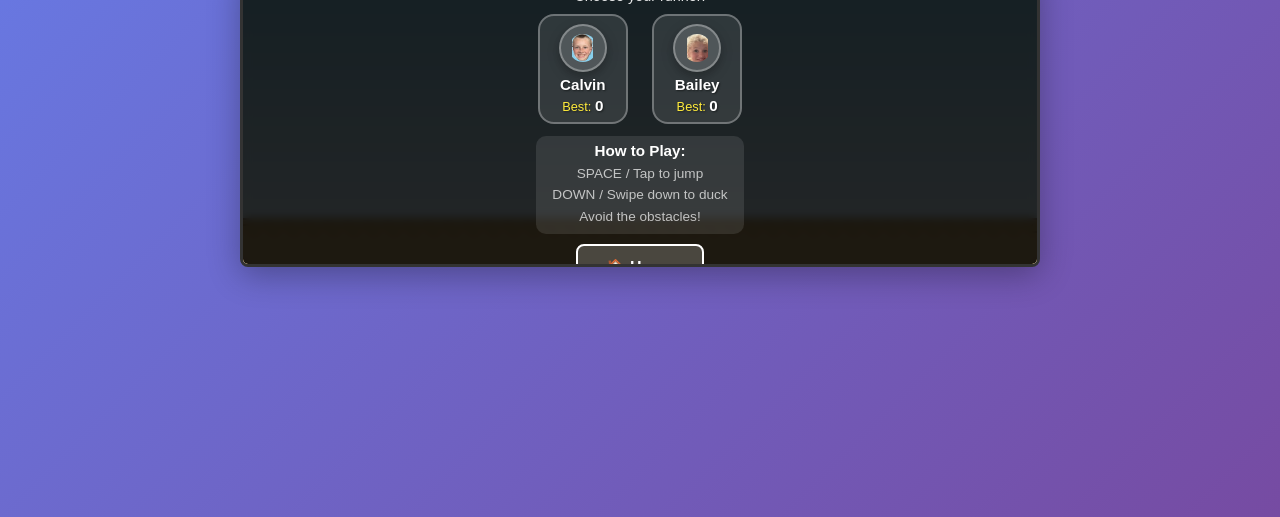
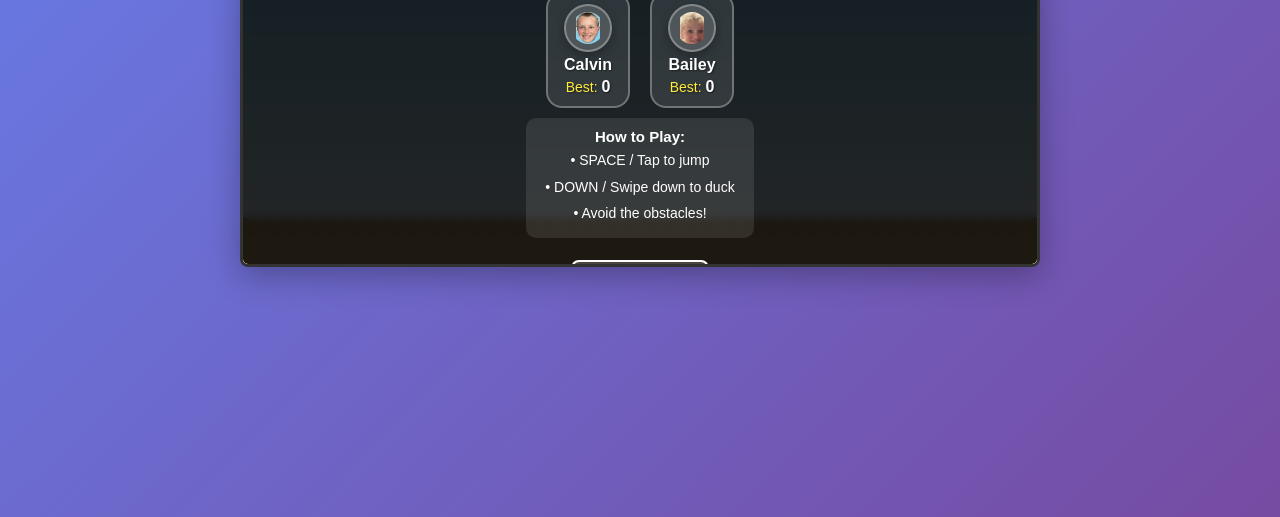
Before and after one commit to DanMeiser/DanMeiser.github.io, a website: page CactoCrash/index.html in a window 1280 px wide. Shown: the part 283-800 px from the top of the page. Drawn offline with Linux system fonts and the light colour scheme; no server answers.

Commit message:
Unify CactoCrash menu: use shared CSS classes from style.css, matching Flappy Family look

```diff
--- a/CactoCrash/index.html
+++ b/CactoCrash/index.html
@@ -4,52 +4,59 @@
     <meta charset="UTF-8">
     <meta name="viewport" content="width=device-width, initial-scale=1.0">
     <title>CactoCrash</title>
-    <link rel="stylesheet" href="style.css?v=3">
+    <link rel="stylesheet" href="../css/style.css">
+    <link rel="stylesheet" href="style.css?v=4">
 </head>
 <body>
     <div id="gameWrapper">
         <!-- Menu Screen -->
-        <div id="menu" class="overlay">
-            <h1>� CactoCrash</h1>
+        <div id="menu" class="screen">
+            <div class="menu-content">
+                <h1>&#127797; CactoCrash</h1>
                 <p>Choose your runner!</p>
-            <div class="char-select">
-                <button class="char-btn" data-character="calvin">
+                <div class="menu-characters">
+                    <button class="menu-character-btn" data-character="calvin">
                         <img src="../assets/calvin_preview.png" alt="Calvin">
                         <span>Calvin</span>
-                    <span class="best-label">Best: <span id="calvinBest">0</span></span>
+                        <span class="high-score-label">Best: <span id="calvinBest">0</span></span>
                     </button>
-                <button class="char-btn" data-character="bailey">
+                    <button class="menu-character-btn" data-character="bailey">
                         <img src="../assets/bailey_preview.png" alt="Bailey">
                         <span>Bailey</span>
-                    <span class="best-label">Best: <span id="baileyBest">0</span></span>
+                        <span class="high-score-label">Best: <span id="baileyBest">0</span></span>
                     </button>
                 </div>
-            <div class="instructions">
+                <div class="menu-info">
                     <strong>How to Play:</strong>
-                <p>SPACE / Tap to jump</p>
-                <p>DOWN / Swipe down to duck</p>
-                <p>Avoid the obstacles!</p>
+                    <p>&#8226; SPACE / Tap to jump</p>
+                    <p>&#8226; DOWN / Swipe down to duck</p>
+                    <p>&#8226; Avoid the obstacles!</p>
                 </div>
-            <a href="https://danmeiser.github.io/" class="btn btn-secondary" style="display:inline-block;margin-top:10px;text-decoration:none;color:white;">🏠 Home</a>
+                <a href="https://danmeiser.github.io/" class="btn btn-secondary" style="display:inline-block;margin-top:12px;text-decoration:none;">&#127968; Home</a>
+            </div>
         </div>
 
-        <!-- Game Over Overlay -->
-        <div id="gameOver" class="overlay hidden">
+        <!-- Game Over Screen -->
+        <div id="gameOver" class="screen hidden">
+            <div class="game-over-content">
                 <h2>Game Over!</h2>
                 <p>Score: <span id="finalScore">0</span></p>
                 <p>Best: <span id="finalBest">0</span></p>
-            <button id="restartBtn" class="btn">Play Again</button>
+                <button id="restartBtn" class="btn btn-primary">Play Again</button>
                 <button id="menuBtn" class="btn btn-secondary">Main Menu</button>
+            </div>
         </div>
 
         <!-- HUD -->
-        <div id="hud" class="hidden">
-            <span id="score">0</span>
+        <div id="hud" class="hud hidden">
+            <div class="score-display">
+                Score: <span id="score">0</span>
+            </div>
         </div>
 
         <canvas id="gameCanvas"></canvas>
     </div>
 
-    <script src="runner.js?v=1"></script>
+    <script src="runner.js?v=2"></script>
 </body>
 </html>
--- a/CactoCrash/runner.js
+++ b/CactoCrash/runner.js
@@ -384,7 +384,7 @@ class DinoRunGame {
         this.canvas.addEventListener('click', () => this.handleAction('jump'));
 
         // UI buttons
-        document.querySelectorAll('.char-btn').forEach(btn => {
+        document.querySelectorAll('.menu-character-btn').forEach(btn => {
             btn.addEventListener('click', e => {
                 this.character = e.currentTarget.dataset.character;
                 this.startGame();
--- a/CactoCrash/style.css
+++ b/CactoCrash/style.css
@@ -1,19 +1,6 @@
-* {
-    margin: 0;
-    padding: 0;
-    box-sizing: border-box;
-}
+/* CactoCrash - local overrides (shared styles come from ../css/style.css) */
 
-body {
-    font-family: 'Arial', sans-serif;
-    background: linear-gradient(135deg, #667eea 0%, #764ba2 100%);
-    display: flex;
-    justify-content: center;
-    align-items: center;
-    min-height: 100vh;
-    overflow: hidden;
-}
-
+/* Game wrapper is landscape, not portrait like Flappy Family */
 #gameWrapper {
     position: relative;
     width: 100%;
@@ -26,207 +13,83 @@ body {
     box-shadow: 0 8px 32px rgba(0, 0, 0, 0.3);
 }
 
-canvas {
-    display: block;
-    width: 100%;
-    height: 100%;
-}
-
-/* ─── Overlays ─────────────────────────────── */
-.overlay {
-    position: absolute;
-    inset: 0;
-    background: rgba(0, 0, 0, 0.85);
-    display: flex;
-    flex-direction: column;
-    justify-content: center;
-    align-items: center;
-    z-index: 10;
-    padding: 0.6rem 1rem;
-    text-align: center;
-    backdrop-filter: blur(4px);
-    color: white;
+/* Treat .screen same as Flappy Family but inside the shorter wrapper */
+#gameWrapper .screen {
     overflow-y: auto;
 }
 
-.overlay.hidden {
-    display: none !important;
+#gameWrapper .menu-content {
+    padding: 12px 20px;
 }
 
-.overlay h1 {
-    font-size: 2rem;
-    color: white;
-    margin-bottom: 0;
-    text-shadow: 2px 2px 4px rgba(0, 0, 0, 0.5);
-    animation: bounce 0.6s ease-out;
+#gameWrapper .menu-content h1 {
+    font-size: 32px;
+    margin-bottom: 8px;
 }
 
-.overlay h2 {
-    font-size: 1.6rem;
+#gameWrapper .menu-characters {
+    margin: 10px 0;
+    gap: 20px;
+}
+
+#gameWrapper .menu-character-btn {
+    padding: 10px 16px;
+    gap: 4px;
+}
+
+#gameWrapper .menu-character-btn img {
+    width: 48px;
+    height: 48px;
+    padding: 6px;
+}
+
+#gameWrapper .menu-content p {
+    font-size: 14px;
+    margin: 4px 0;
+}
+
+#gameWrapper .menu-info {
+    margin-top: 10px;
+    padding: 10px 16px;
+    margin-bottom: 10px;
+}
+
+#gameWrapper .menu-info strong {
+    font-size: 15px;
+    margin-bottom: 4px;
+}
+
+#gameWrapper .game-over-content {
+    text-align: center;
     color: white;
-    margin-bottom: 0.5rem;
+    padding: 12px;
+}
+
+#gameWrapper .game-over-content h2 {
+    font-size: 24px;
+    margin-bottom: 8px;
     text-shadow: 2px 2px 4px rgba(0, 0, 0, 0.5);
 }
 
-@keyframes bounce {
-    0%, 100% { transform: translateY(0); }
-    50% { transform: translateY(-20px); }
+#gameWrapper .game-over-content p {
+    font-size: 16px;
+    color: white;
+    margin: 4px 0;
 }
 
-@keyframes slideIn {
-    from {
-        opacity: 0;
-        transform: translateY(20px);
-    }
-    to {
-        opacity: 1;
-        transform: translateY(0);
-    }
-}
-
-.tagline {
-    color: rgba(255, 255, 255, 0.7);
-    margin-bottom: 0.3rem;
-    font-size: 0.9rem;
-}
-
-.overlay p {
-    color: rgba(255, 255, 255, 0.9);
-    margin-bottom: 0.15rem;
-    font-size: 0.9rem;
-    line-height: 1.4;
-}
-
-/* ─── Character Select ─────────────────────── */
-.char-select {
-    display: flex;
-    gap: 1.5rem;
-    margin: 0.4rem 0;
-    animation: slideIn 0.5s ease-out;
-}
-
-.char-btn {
-    display: flex;
-    flex-direction: column;
-    align-items: center;
-    gap: 0.25rem;
-    background: rgba(255, 255, 255, 0.1);
-    border: 2px solid rgba(255, 255, 255, 0.3);
-    border-radius: 16px;
-    padding: 0.5rem 1.2rem;
-    cursor: pointer;
-    transition: all 0.2s ease;
-    color: white;
-    animation: bounce 0.6s ease-out;
-}
-
-.char-btn:hover {
-    background: rgba(255, 255, 255, 0.25);
-    border-color: white;
-    transform: scale(1.07);
-    box-shadow: 0 6px 20px rgba(0, 0, 0, 0.4);
-}
-
-.char-btn img {
-    width: 48px;
-    height: 48px;
-    object-fit: contain;
-    border-radius: 50%;
-    background: rgba(255, 255, 255, 0.15);
-    padding: 8px;
-    border: 2px solid rgba(255, 255, 255, 0.3);
-    box-shadow: 0 4px 12px rgba(0, 0, 0, 0.3);
-}
-
-.char-btn span {
-    font-weight: bold;
-    color: white;
-    font-size: 0.95rem;
-    text-shadow: 1px 1px 2px rgba(0, 0, 0, 0.5);
-}
-
-.best-label {
-    font-size: 0.8rem !important;
-    font-weight: normal !important;
-    color: #ffeb3b !important;
-}
-
-/* ─── Instructions ─────────────────────────── */
-.instructions {
-    margin-top: 0.3rem;
-    padding: 0.4rem 1rem;
-    background: rgba(255, 255, 255, 0.1);
-    border-radius: 10px;
-    font-size: 0.85rem;
-    color: rgba(255, 255, 255, 0.8);
-}
-
-.instructions strong {
-    display: block;
-    margin-bottom: 0.3rem;
-    color: white;
-    font-size: 0.95rem;
-}
-
-.instructions p {
-    font-size: 0.85rem !important;
-    color: rgba(255, 255, 255, 0.7) !important;
-    margin: 0.15rem 0 !important;
-}
-
-/* ─── Buttons ──────────────────────────────── */
-.btn {
-    padding: 12px 28px;
-    font-size: 1rem;
-    border: none;
-    border-radius: 8px;
-    cursor: pointer;
-    margin-top: 0.5rem;
-    margin-left: 5px;
-    margin-right: 5px;
-    transition: all 0.3s ease;
-    font-weight: bold;
-    background: linear-gradient(135deg, #667eea 0%, #764ba2 100%);
-    color: white;
-}
-
-.btn:hover {
-    transform: translateY(-2px);
-    box-shadow: 0 4px 12px rgba(102, 126, 234, 0.4);
-}
-
-.btn:active {
-    transform: translateY(0);
-}
-
-.btn-secondary {
-    background: rgba(255, 255, 255, 0.2);
-    color: white;
-    border: 2px solid white;
-}
-
-.btn-secondary:hover {
-    background: rgba(255, 255, 255, 0.3);
-    transform: translateY(-2px);
-}
-
-/* ─── HUD ──────────────────────────────────── */
+/* HUD */
 #hud {
     position: absolute;
     top: 8px;
     right: 12px;
-    z-index: 5;
+    z-index: 10;
     font-size: 1.2rem;
     font-weight: 700;
     color: #555;
     font-family: 'Courier New', monospace;
 }
 
-#hud.hidden {
-    display: none;
-}
-
-/* ─── Responsive ───────────────────────────── */
+/* Responsive */
 @media (max-width: 600px) {
     #gameWrapper {
         height: 250px;
@@ -235,21 +98,12 @@ canvas {
         border-right: none;
     }
 
-    .overlay h1 {
-        font-size: 1.8rem;
+    #gameWrapper .menu-content h1 {
+        font-size: 24px;
     }
 
-    .char-btn {
-        padding: 0.5rem 0.8rem;
-    }
-
-    .char-btn img {
-        width: 48px;
-        height: 48px;
-    }
-
-    .btn {
-        padding: 10px 20px;
-        font-size: 0.9rem;
+    #gameWrapper .menu-character-btn img {
+        width: 40px;
+        height: 40px;
     }
 }
```
Lines whose indentation alone changed are shown as unchanged.
